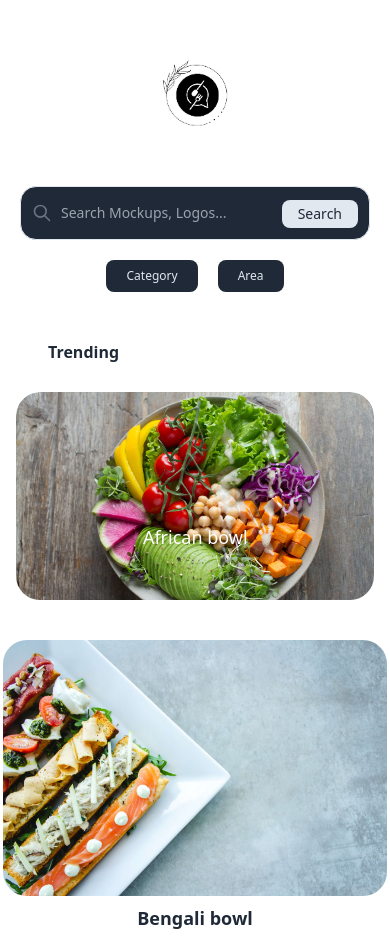
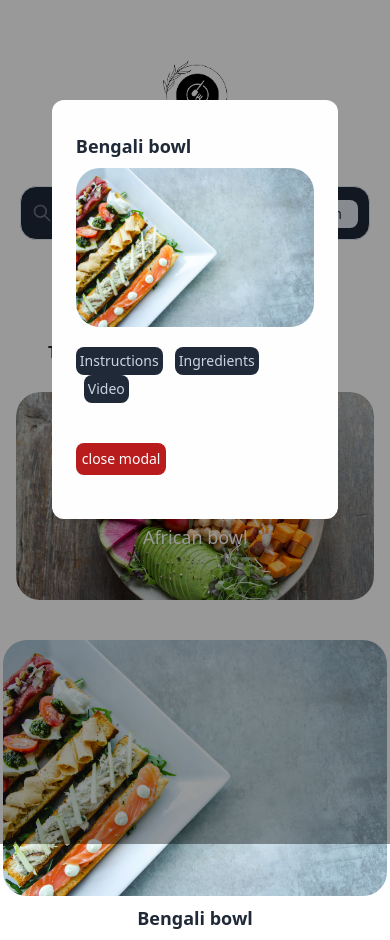
Before and after one commit to AhanafVai/recipe-book, a website: page index.html in a window 390 px wide. Drawn offline with nearby package versions, Linux system fonts and the light colour scheme.

Commit message:
Finished mobile mockup design

```diff
--- /dev/null
+++ b/app.js
@@ -0,0 +1,51 @@
+// Getting Element
+const cardContainer = document.querySelector("#cardContainer");
+const modalContainer = document.querySelector("#modalContainer");
+
+// Card
+const cardDiv = document.createElement("div");
+cardDiv.innerHTML = `<figure class="max-w-sm cursor-pointer mx-auto" onclick="modalDiv.show()">
+                <img class="rounded-3xl" src="/images/trend-5.jpg" alt="trend-5">
+                  <figcaption class="w-full text-lg text-center font-semibold text-gray-800 ">
+                   <p class="my-2">Bengali bowl</p>
+                  </figcatpion>
+              </figure> `;
+cardContainer.appendChild(cardDiv);
+
+// Modal
+const modalDiv = document.createElement("dialog");
+modalDiv.classList.add("modal");
+modalDiv.show();
+modalDiv.innerHTML = `
+<div class="modal-content rounded-xl p-6 mx-auto">
+  <figure class="max-w-md cursor-pointer mx-auto"   ">
+    <figcaption class="w-full text-lg text-left font-semibold text-gray-800 ">
+      <p class="my-2">Bengali bowl</p>
+    </figcatpion>
+     <img class="rounded-3xl" src="/images/trend-5.jpg" alt="trend-5">
+  </figure>
+  <div>
+   <div class="  my-5 space-x-2">
+    <button type="button" class="p-1  text-sm  text-slate-300 focus:outline-none bg-gray-800 rounded-lg focus:bg-slate-300 focus:text-gray-800" onclick="getElementById('instructions').classList.toggle('hidden'),getElementById('ingredients').classList.add('hidden')">Instructions</button>
+    <button type="button" class="p-1  text-sm  text-slate-300 focus:outline-none bg-gray-800 rounded-lg" onclick="getElementById('ingredients').classList.toggle('hidden'),getElementById('instructions').classList.add('hidden')">Ingredients</button>
+    <button type="button" class="p-1  text-sm  text-slate-300 focus:outline-none bg-gray-800 rounded-lg">
+      <a target="_blank" href="https://www.youtube.com/watch?v=27tXqfc3vpY&list=RDMM27tXqfc3vpY&start_radio=1">Video</a>
+    </button>
+   </div>
+   <article id="instructions" class="hidden px-1 text-justify">
+    <p>Lorem ipsum dolor sit amet consectetur adipisicing elit. Delectus optio ab cum libero architecto, facilis eos qui officiis quas magni!</p>
+   </article>
+   <ul id="ingredients" class="hidden">
+    <li>lorem</li>
+    <li>paddind</li>
+    <li>blingds</li>
+    <li>fuckoff</li>
+   </ul>
+
+   <button class="p-1.5 my-5 text-sm text-white focus:outline-none bg-red-700 rounded-lg" onclick="modalDiv.close()">close modal</button>
+  </div>
+
+
+</div>
+`;
+modalContainer.appendChild(modalDiv);
--- a/index.html
+++ b/index.html
@@ -21,6 +21,30 @@
     />
     <title>Recipe-book</title>
   </head>
+
+  <style>
+.modal {
+
+  position: fixed; /* Stay in place */
+  z-index: 1; /* Sit on top */
+  padding-top: 100px; /* Location of the box */
+  left: 0;
+  top: 0;
+  width: 100%; /* Full width */
+  height: 100%; /* Full height */
+  overflow: auto; /* Enable scroll if needed */
+  background-color: rgb(0,0,0); /* Fallback color */
+  background-color: rgba(0,0,0,0.4); /* Black w/ opacity */
+}
+
+/* Modal Content */
+.modal-content {
+  background-color: #fefefe;
+  margin: auto;
+
+  width: 80%;
+}
+  </style>
 
   <body>
     <header class="container mx-auto">
@@ -145,14 +169,16 @@
       </section>
 
       <!-- Card Container -->
-      <section>
-             <figure class="relative max-w-sm cursor-pointer mx-auto">
-                <img class="rounded-3xl" src="/images/trend-5.jpg" alt="trend-5">
-                  <figcaption class="w-full text-lg text-center font-semibold text-gray-800 ">
-                   <p class="my-2">Bengali bowl</p>
-                  </figcatpion>
-              </figure>
+      <section  id="cardContainer">
+
+
       </section>
+      <!-- Modal Container -->
+      <aside id="modalContainer" >
+
+
+
+      </aside>
     </main>
 
     <!-- Swiper JS -->
@@ -186,5 +212,6 @@
         },
       });
     </script>
+    <script src="app.js"></script>
   </body>
 </html>
```
Also changed, not shown: README.md (added), css/style.css.
